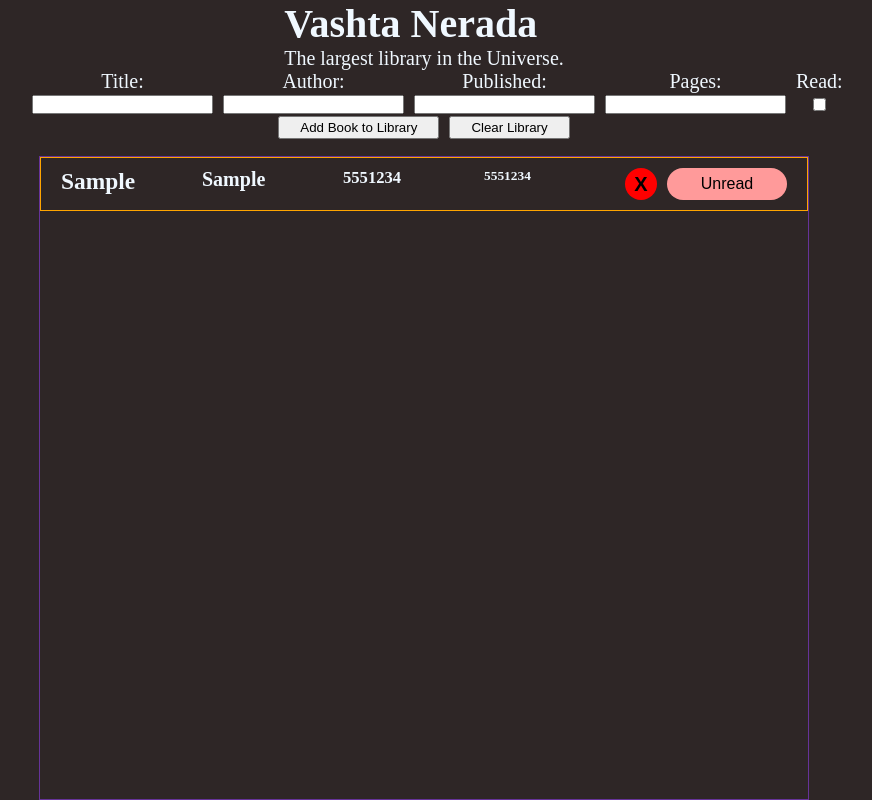
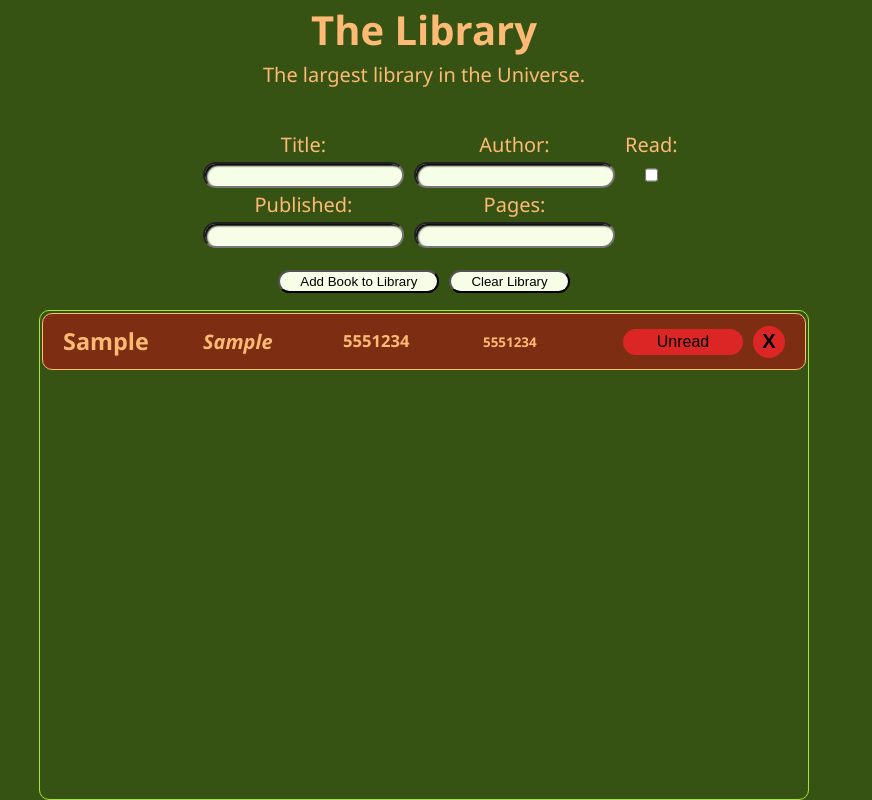
Before and after one commit to ZebraMilk/library, a plain HTML site: page index.html in a window 1280 px wide. Both pictures are taken after typing "Sample", "Sample", "5551234", "5551234" into the empty fields and a click on the button "Add Book to Library". Shown: the whole page, without its empty margins (216-1088 px from the left). Drawn offline with Linux system fonts and the light colour scheme.

Commit message:
Style the page with color and borders

```diff
--- a/index.html
+++ b/index.html
@@ -14,7 +14,7 @@
     <div class="container">
       <header class="top">
         <h1 class="title">
-          Vashta Nerada
+          The Library
         </h1>
         <p class="subtitle">
           The largest library in the Universe.
@@ -32,16 +32,16 @@
             <input type="text" name="book" id="author" required>
           </div>
           <div class="form-field">
+            <label for="isRead">Read:</label>
+            <input type="checkbox" name="book" id="isRead">
+          </div>
+          <div class="form-field">
             <label for="published">Published:</label>
             <input type="tel" name="book" id="published">
           </div>
           <div class="form-field">
             <label for="pages">Pages:</label>
             <input type="tel" name="book" id="pages" required>
-          </div>
-          <div class="form-field">
-            <label for="isRead">Read:</label>
-            <input type="checkbox" name="book" id="isRead">
           </div>
         </div>
         <div class="buttons">
--- a/script.js
+++ b/script.js
@@ -83,8 +83,8 @@ function makeCard(book) {
   newCard.appendChild(newAuthor);
   newCard.appendChild(newPublished);
   newCard.appendChild(newPages);
+  newCard.appendChild(newIsRead);
   newCard.appendChild(remove)
-  newCard.appendChild(newIsRead);
   // Give the card an index
   newCard.setAttribute("data-index", myLibrary.indexOf(book))
   // Finally, add the card to the display
--- a/style.css
+++ b/style.css
@@ -1,6 +1,16 @@
 :root {
   font-size: 20px;
-  color: aliceblue;
+  font-family:'Segoe UI', Tahoma, Geneva, Verdana, sans-serif;
+  --background-green: #365314;
+  --background-orange: #7c2d12;
+  --button-green: #65a30d;
+  --button-red: #dc2626;
+  --text-orange: #fdba74;
+  --text-green: #d9f99d;
+  --accent-green: #a3e635;
+  --form-background: #f7fee7;
+  color: var(--text-orange);
+  line-height: 1.5;
 }
 
 * {
@@ -8,15 +18,20 @@
   padding: 0;
 }
 
+header {
+  text-align: center;
+  margin-bottom: 2rem;
+}
+
 body {
-  background-color: rgb(46, 38, 38);
+  background-color: var(--background-green);
   display: flex;
   justify-content: center;
 }
 
 .container {
   height: 100vh;
-  width: 60vw;
+  width: max(60vw, 600px);
   display: flex;
   flex-direction: column;
   align-items: center;
@@ -29,7 +44,8 @@ form {
 
 .form-fields {
   display: grid;
-  grid-template-columns: repeat(4, 1fr) 1rem;
+  grid-template-columns: repeat(2, 1fr) 1rem;
+  grid-auto-flow: row;
   column-gap: 10px;
 }
 
@@ -40,7 +56,22 @@ form {
   justify-items: center;
 }
 
+input {
+  height: 1.1rem;
+  box-shadow: inset .1rem .1rem .1rem black;
+  border-radius: 1rem;
+  background-color: var(--form-background);
+  padding: 0 .5rem;
+  align-items: center;
+}
+
+#isRead {
+  border-style: none;
+  box-shadow: none;
+}
+
 .buttons {
+  margin: 1rem 0;
   display: flex;
   justify-content: center;
   gap: 10px;
@@ -51,28 +82,45 @@ form {
   height: fit-content;
   justify-self: center;
   padding: .1rem 1rem;
+  border-radius: 1rem;
+  background-color: var(--form-background);
 }
 
 .display {
+  margin-top: 1rem;
   display: flex;
   flex-direction: column;
   width: 100%;
   height: 100%;
-  border: 1px solid rebeccapurple;
+  border-radius: 10px;
+  border: 1px solid var(--accent-green);
 }
 
 .library-book {
   padding: .5rem 1rem;
+  margin: .1rem;
   gap: 10px;
-  border: 1px solid orange;
+  border: 1px solid var(--text-orange);
+  border-radius: .5rem;
   display: grid;
   grid-template-columns: repeat(4, 1fr);
   grid-auto-flow: column;
-
+  background-color: var(--background-orange);
+  align-items: center;
 }
 
+h3 {
+  font-style: bold;
+}
+
+h4 {
+  font-style: italic;
+}
+
+
+
 .remove {
-  background-color: red;
+  background-color: var(--button-red);
   height: 1.6rem;
   width: 1.6rem;
   border-style: none;
@@ -90,7 +138,7 @@ button:hover {
   color: rgb(0, 0, 0);
   font-size: .8rem;
   font-weight: 500;
-  background-color: rgb(255, 154, 154);
+  background-color: var(--button-red);
   border-style: none;
   border-radius: 1rem;
   padding: .2rem 0;
@@ -98,5 +146,5 @@ button:hover {
 }
 
 .read {
-  background-color: rgb(107, 255, 107);
+  background-color: var(--button-green);
 }
```
Also changed, not shown: 1 other file.
